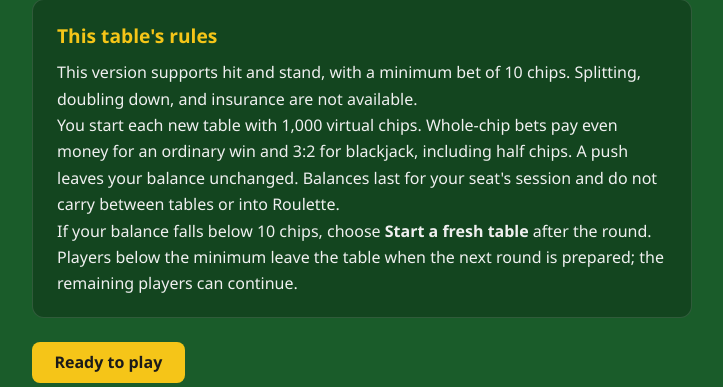
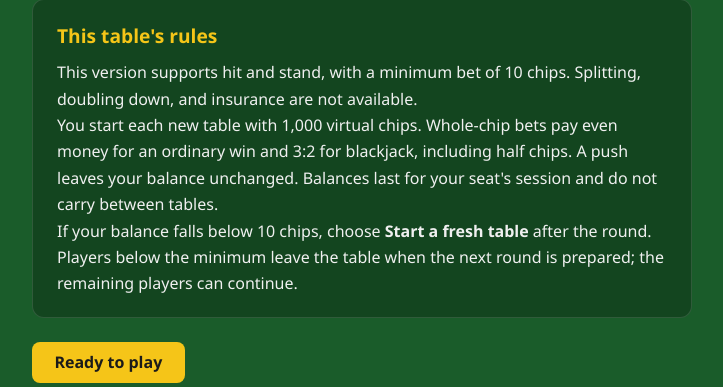
Before and after one commit to keelym8rris/software-engineering-I-project, an ASP.NET Core app: page /instructions in a window 1280 px wide. Shown: the part 756-1143 px from the top of the page, without its empty margins (278-1001 px from the left). Run offline with ASP.NET Core 8, Linux system fonts and the light colour scheme.

Commit message:
Remove obsolete Roulette reference from Blackjack instructions

```diff
--- a/BlackjackApp/Pages/Instructions.razor
+++ b/BlackjackApp/Pages/Instructions.razor
@@ -24,7 +24,7 @@
     <section class="instruction-card" aria-labelledby="table-heading">
         <h2 id="table-heading">This table's rules</h2>
         <p>This version supports hit and stand, with a minimum bet of 10 chips. Splitting, doubling down, and insurance are not available.</p>
-        <p>You start each new table with 1,000 virtual chips. Whole-chip bets pay even money for an ordinary win and 3:2 for blackjack, including half chips. A push leaves your balance unchanged. Balances last for your seat's session and do not carry between tables or into Roulette.</p>
+        <p>You start each new table with 1,000 virtual chips. Whole-chip bets pay even money for an ordinary win and 3:2 for blackjack, including half chips. A push leaves your balance unchanged. Balances last for your seat's session and do not carry between tables.</p>
         <p>If your balance falls below 10 chips, choose <strong>Start a fresh table</strong> after the round. Players below the minimum leave the table when the next round is prepared; the remaining players can continue.</p>
     </section>
     <a class="btn btn-primary instructions-cta" href="/">Ready to play</a>
```
